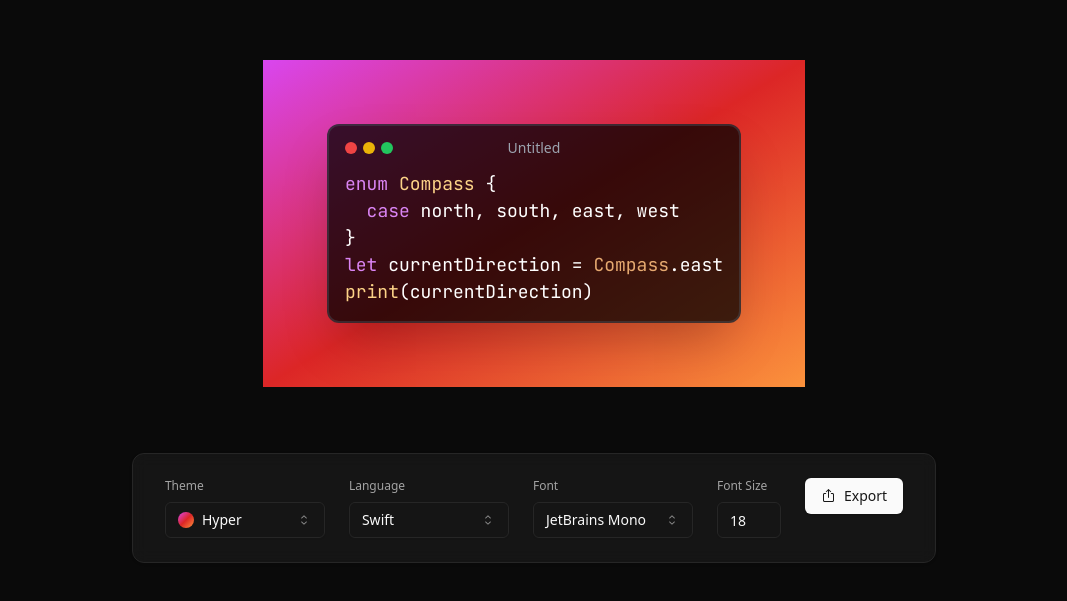
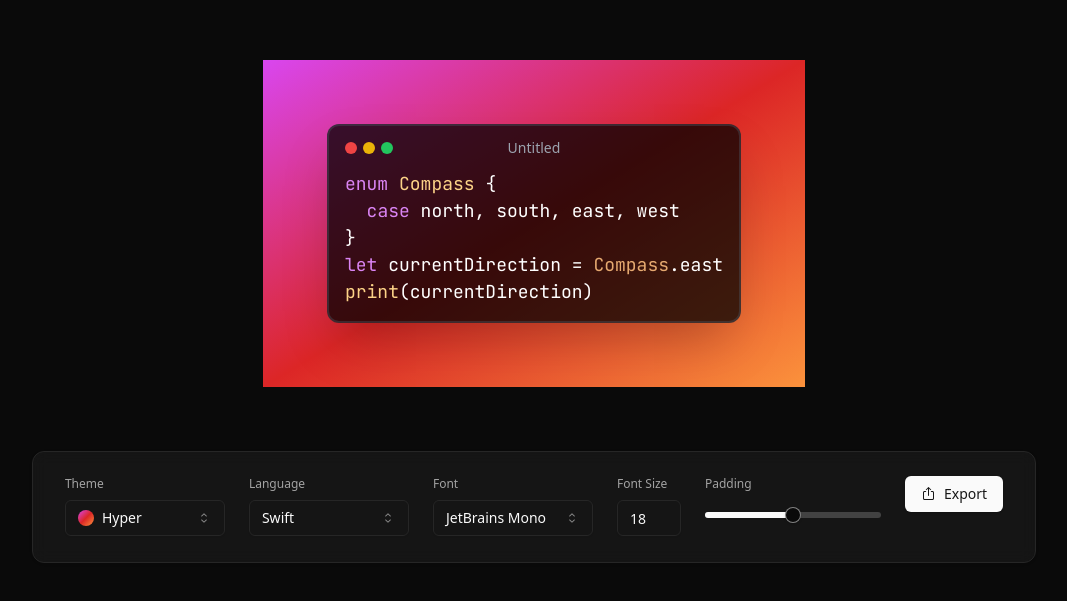
Before and after one commit to Anchit1909/code-screenshot, a Next.js app: page / in a window 1280 px wide. Shown: the part 173-774 px from the top of the page, without its empty margins (106-1173 px from the left). Built offline with nearby package versions, Linux system fonts and the light colour scheme.

Commit message:
Implemented Padding slider feature

```diff
--- /dev/null
+++ b/src/components/controls/PaddingSlider.jsx
@@ -0,0 +1,23 @@
+import useStore from "@/store/store";
+import { Slider } from "../ui/slider";
+
+function PaddingSlider() {
+  const padding = useStore((state) => state.padding);
+
+  return (
+    <div>
+      <label className="block mb-2 text-xs font-medium text-neutral-400">
+        Padding
+      </label>
+      <Slider
+        className="w-44 my-5"
+        value={[padding]}
+        onValueChange={([padding]) => useStore.setState({ padding })}
+        max={128}
+        step={8}
+      />
+    </div>
+  );
+}
+
+export default PaddingSlider;
--- a/src/pages/index.js
+++ b/src/pages/index.js
@@ -3,6 +3,7 @@ import ExportOptions from "@/components/controls/ExportOptions";
 import FontSelect from "@/components/controls/FontSelect";
 import FontSizeInput from "@/components/controls/FontSizeInput";
 import LanguageSelect from "@/components/controls/LanguageSelect";
+import PaddingSlider from "@/components/controls/PaddingSlider";
 import ThemeSelect from "@/components/controls/ThemeSelect";
 import { Card, CardContent } from "@/components/ui/card";
 import { cn } from "@/lib/utils";
@@ -64,6 +65,7 @@ export default function Home() {
           <LanguageSelect />
           <FontSelect />
           <FontSizeInput />
+          <PaddingSlider />
           <ExportOptions targetRef={editorRef} />
         </CardContent>
       </Card>
```
